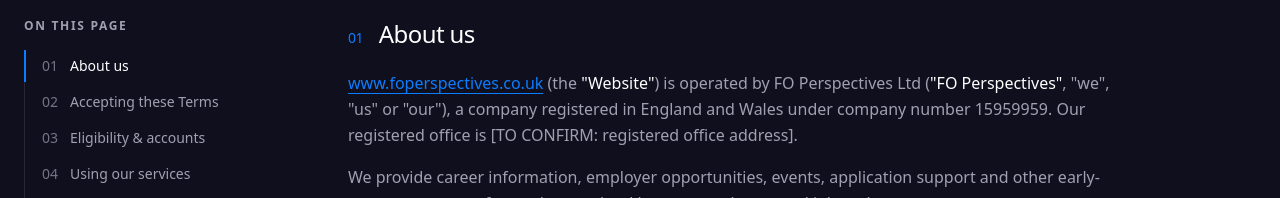
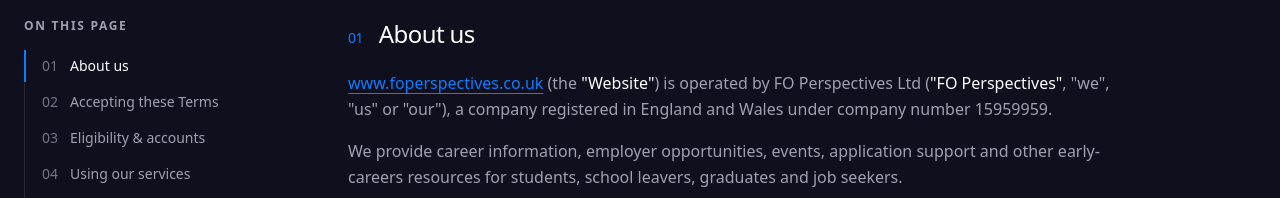
Before and after one commit to Shemz-ux/FOP-app, a React (Vite) app in the folder frontend/: page /terms in a window 1280 px wide. Shown: the part 501-699 px from the top of the page. Built offline with nearby package versions, Linux system fonts and the light colour scheme; no server answers.

Commit message:
fix: remove placeholder for registered office address in terms of use

```diff
--- a/frontend/src/pages/Legal/legal.copy.jsx
+++ b/frontend/src/pages/Legal/legal.copy.jsx
@@ -642,8 +642,7 @@ export const terms_of_use = {
             </a>{' '}
             (the <strong>"Website"</strong>) is operated by FO Perspectives Ltd (
             <strong>"FO Perspectives"</strong>, "we", "us" or "our"), a company registered in
-            England and Wales under company number 15959959. Our registered office is [TO CONFIRM:
-            registered office address].
+            England and Wales under company number 15959959.
           </p>
           <p>
             We provide career information, employer opportunities, events, application support and
```
